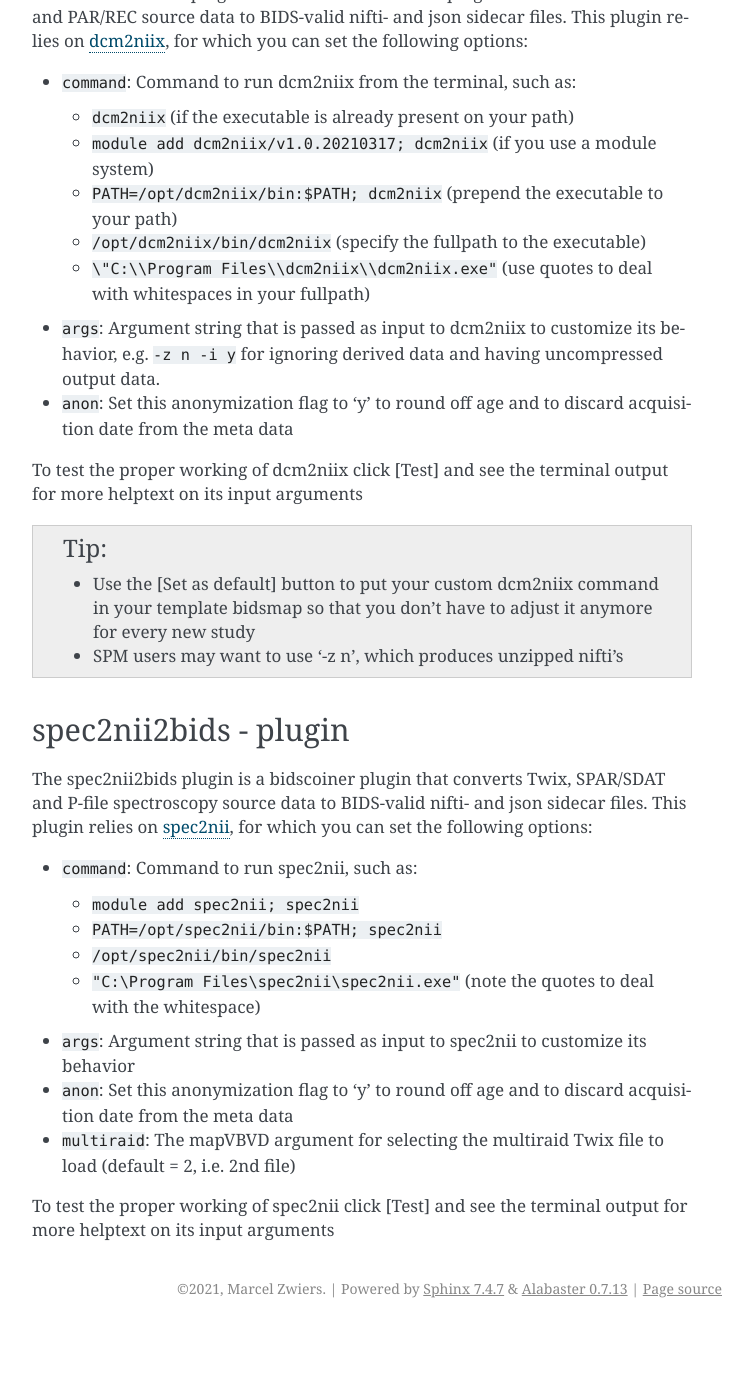
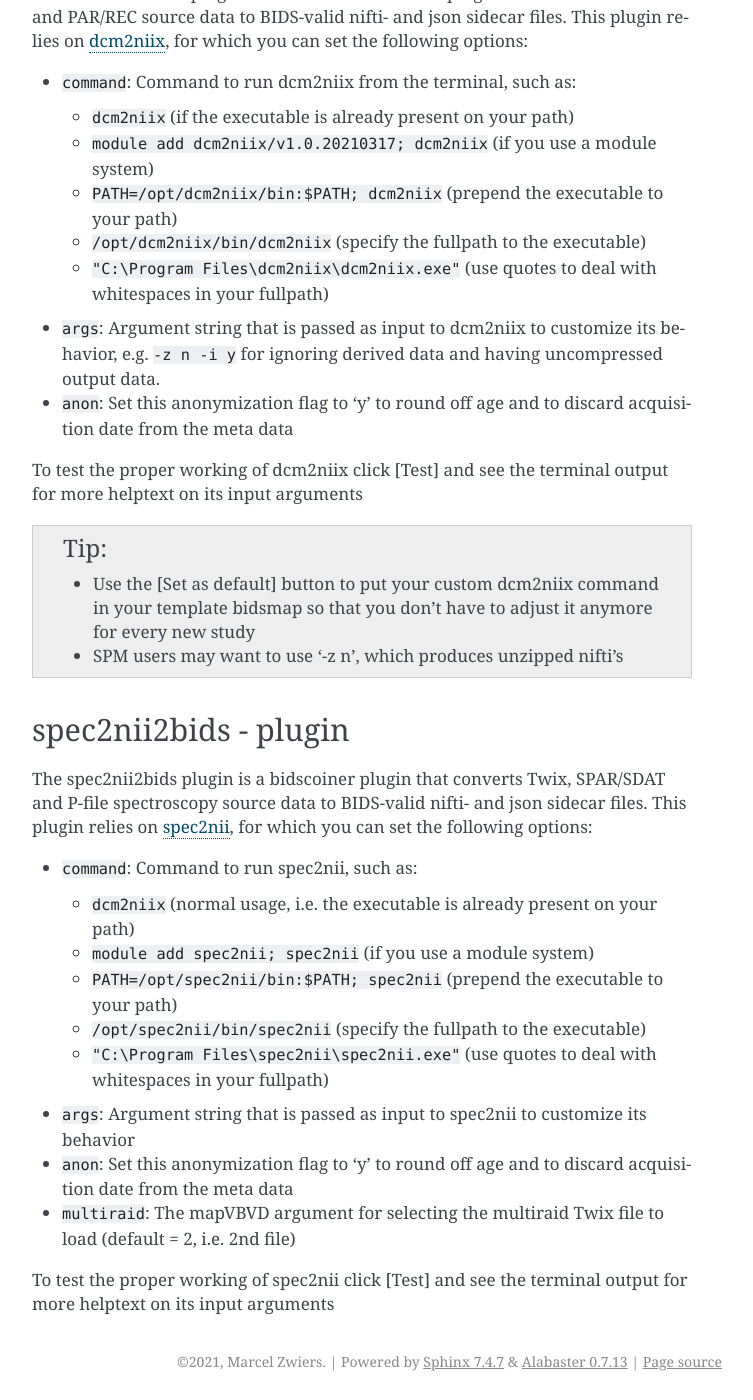
Before and after one commit to Donders-Institute/bidscoin, a Sphinx documentation site: the page built from docs/options.rst, in a window 1280 px wide and 1400 px high, scrolled down 1589 px. Shown: the whole window, without its empty margins (388-1141 px from the left). Built offline with Sphinx 7.4.7, drawn with Linux system fonts in a browser that asks for light colours; before the commit the page ends 2917 px from its top, so only the background shows below that.

Commit message:
Improved documentation

```diff
--- a/docs/options.rst
+++ b/docs/options.rst
@@ -34,7 +34,7 @@
   - ``module add dcm2niix/v1.0.20210317; dcm2niix`` (if you use a module system)
   - ``PATH=/opt/dcm2niix/bin:$PATH; dcm2niix`` (prepend the executable to your path)
   - ``/opt/dcm2niix/bin/dcm2niix`` (specify the fullpath to the executable)
-  - ``\"C:\\Program Files\\dcm2niix\\dcm2niix.exe"`` (use quotes to deal with whitespaces in your fullpath)
+  - ``"C:\Program Files\dcm2niix\dcm2niix.exe"`` (use quotes to deal with whitespaces in your fullpath)
 
 - ``args``: Argument string that is passed as input to dcm2niix to customize its behavior, e.g. ``-z n -i y`` for ignoring derived data and having uncompressed output data.
 - ``anon``: Set this anonymization flag to 'y' to round off age and to discard acquisition date from the meta data
@@ -52,10 +52,11 @@
 
 - ``command``: Command to run spec2nii, such as:
 
-  - ``module add spec2nii; spec2nii``
-  - ``PATH=/opt/spec2nii/bin:$PATH; spec2nii``
-  - ``/opt/spec2nii/bin/spec2nii``
-  - ``"C:\Program Files\spec2nii\spec2nii.exe"`` (note the quotes to deal with the whitespace)
+  - ``dcm2niix`` (normal usage, i.e. the executable is already present on your path)
+  - ``module add spec2nii; spec2nii`` (if you use a module system)
+  - ``PATH=/opt/spec2nii/bin:$PATH; spec2nii`` (prepend the executable to your path)
+  - ``/opt/spec2nii/bin/spec2nii`` (specify the fullpath to the executable)
+  - ``"C:\Program Files\spec2nii\spec2nii.exe"`` (use quotes to deal with whitespaces in your fullpath)
 
 - ``args``: Argument string that is passed as input to spec2nii to customize its behavior
 - ``anon``: Set this anonymization flag to 'y' to round off age and to discard acquisition date from the meta data
```
